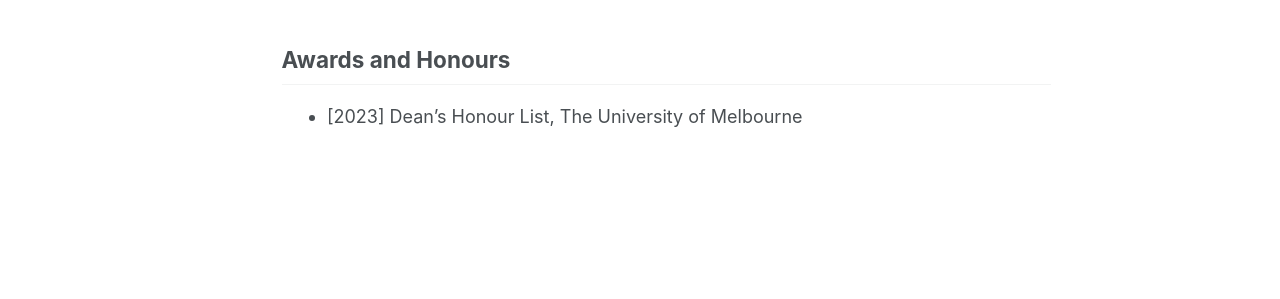
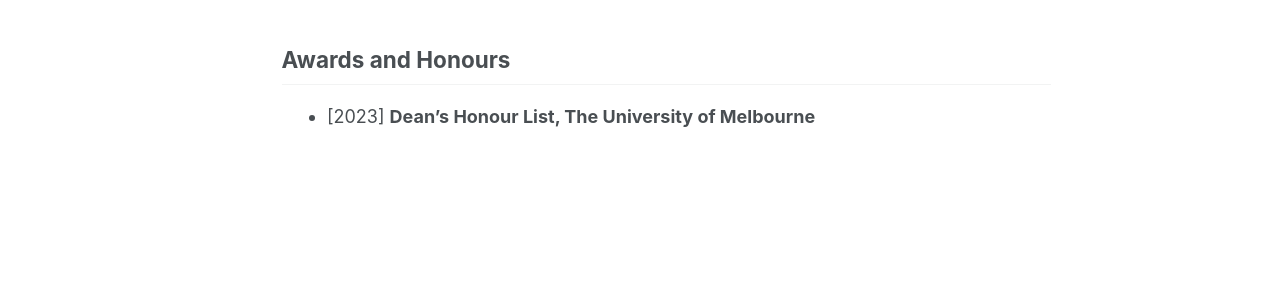
Before and after one commit to weijun-l/weijun-l.github.io, a Jekyll site: the page built from _pages/cv.md, in a window 1280 px wide and 1283 px high. Shown: the part 754-1053 px from the top of the window. Built offline with Jekyll 4.4.1, drawn with Linux system fonts in a browser that asks for light colours; some web fonts are replaced; part of the change alters nothing that is shown.

Commit message:
modify cv page

```diff
--- a/_pages/cv.md
+++ b/_pages/cv.md
@@ -73,8 +73,7 @@ redirect_from:
 ## Awards and Honours
 
 <ul class="cv-list">
-  <li>[2023] Dean’s Honour List, The University of Melbourne</li>
-  <!-- <li>Research Excellence Scholarship, Macquarie University, 2024</li> -->
+  <li>[2023] <strong>Dean’s Honour List, The University of Melbourne</strong></li>
 </ul>
 
 <!-- ## Grants
```
